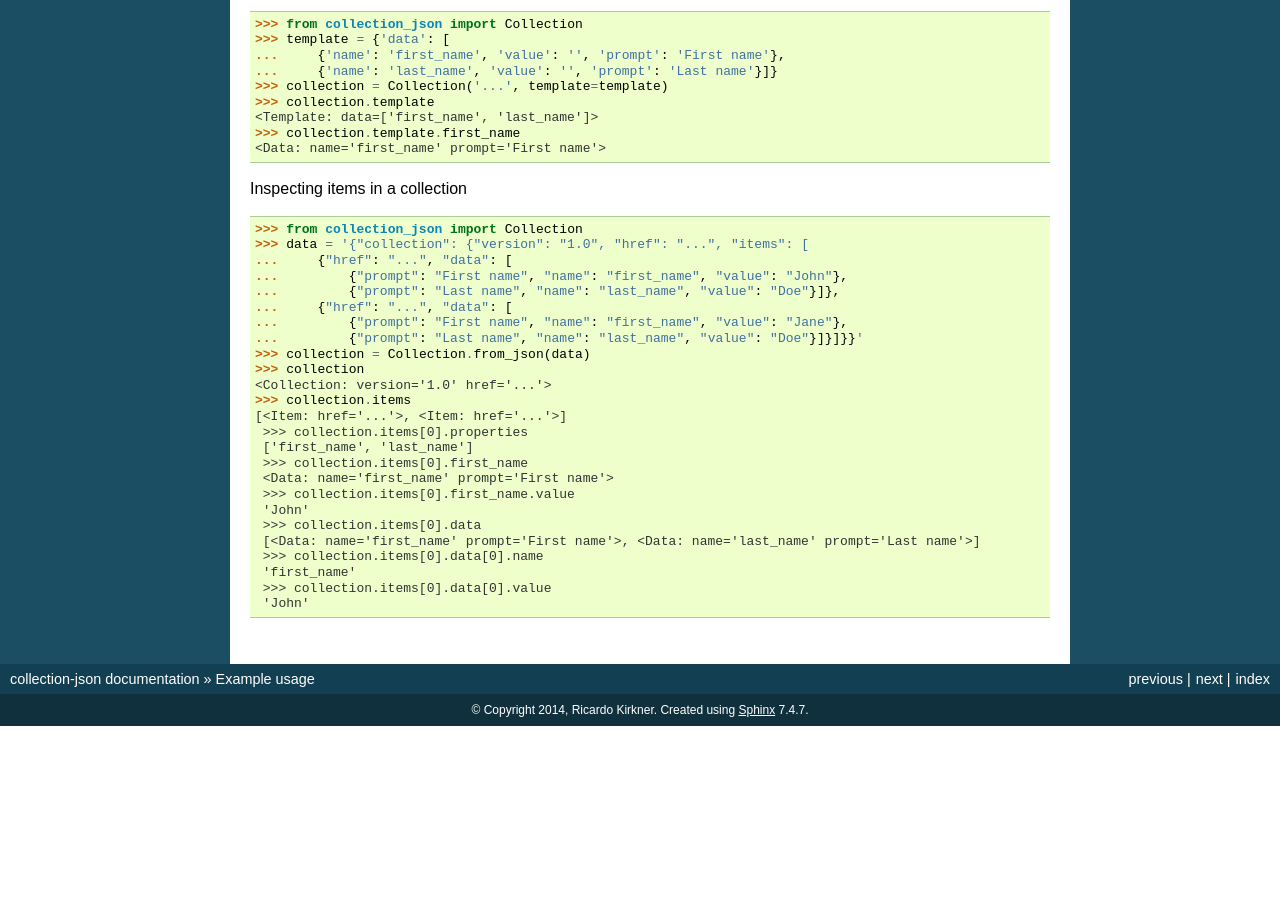
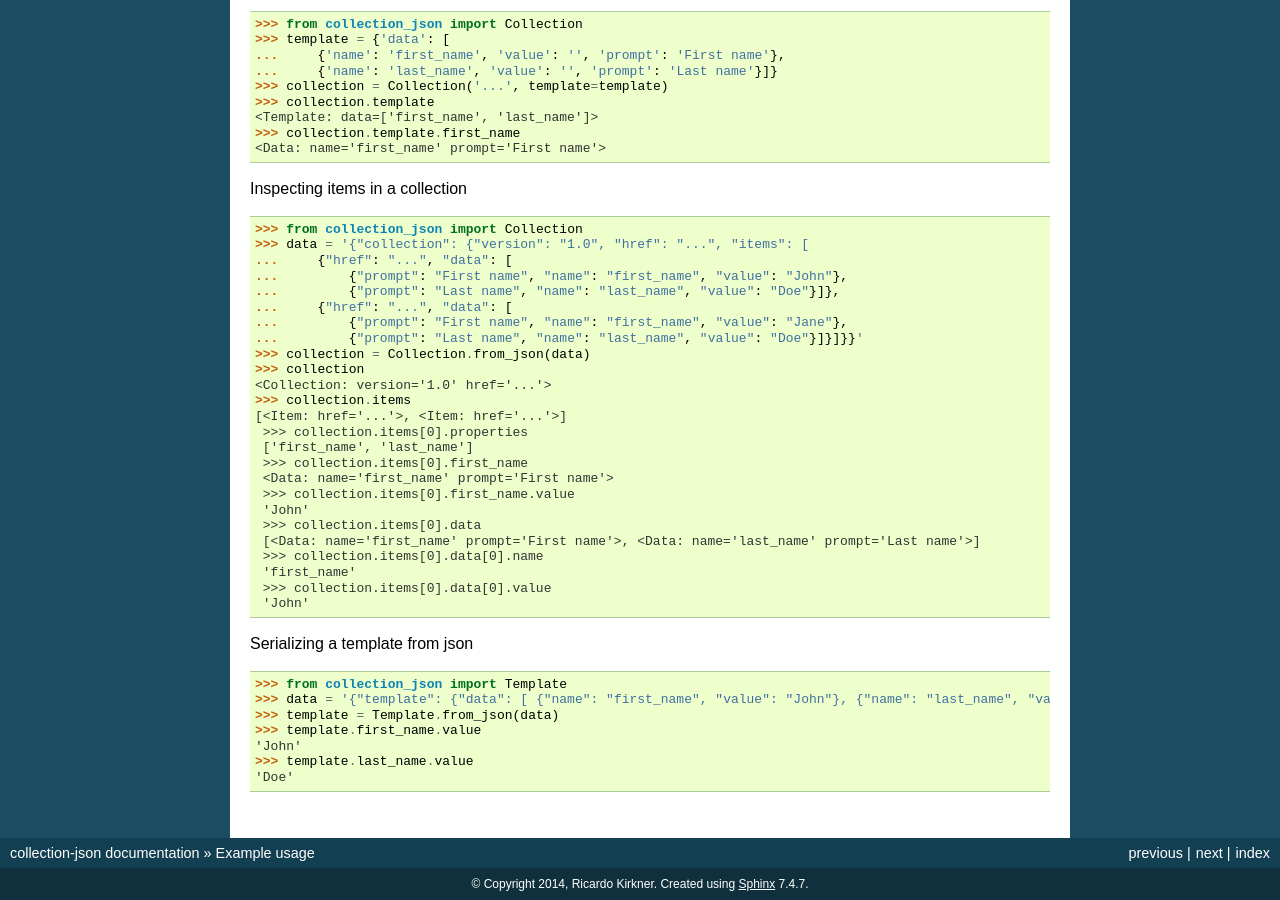
Before and after one commit to ricardokirkner/collection-json.python, a Sphinx documentation site: the page built from docs/examples.txt, in a window 1280 px wide and 900 px high, scrolled down 1097 px. Built offline with Sphinx 7.4.7, drawn with Linux system fonts in a browser that asks for light colours; before the commit the page ends 1823 px from its top, so only the background shows below that.

Commit message:
adding documentation example for template from_json

```diff
--- a/docs/examples.txt
+++ b/docs/examples.txt
@@ -108,3 +108,15 @@ Inspecting items in a collection
      'first_name'
      >>> collection.items[0].data[0].value
      'John'
+
+Serializing a template from json
+
+.. code-block:: python
+
+    >>> from collection_json import Template
+    >>> data = '{"template": {"data": [ {"name": "first_name", "value": "John"}, {"name": "last_name", "value": "Doe}'
+    >>> template = Template.from_json(data)
+    >>> template.first_name.value
+    'John'
+    >>> template.last_name.value
+    'Doe'
```
